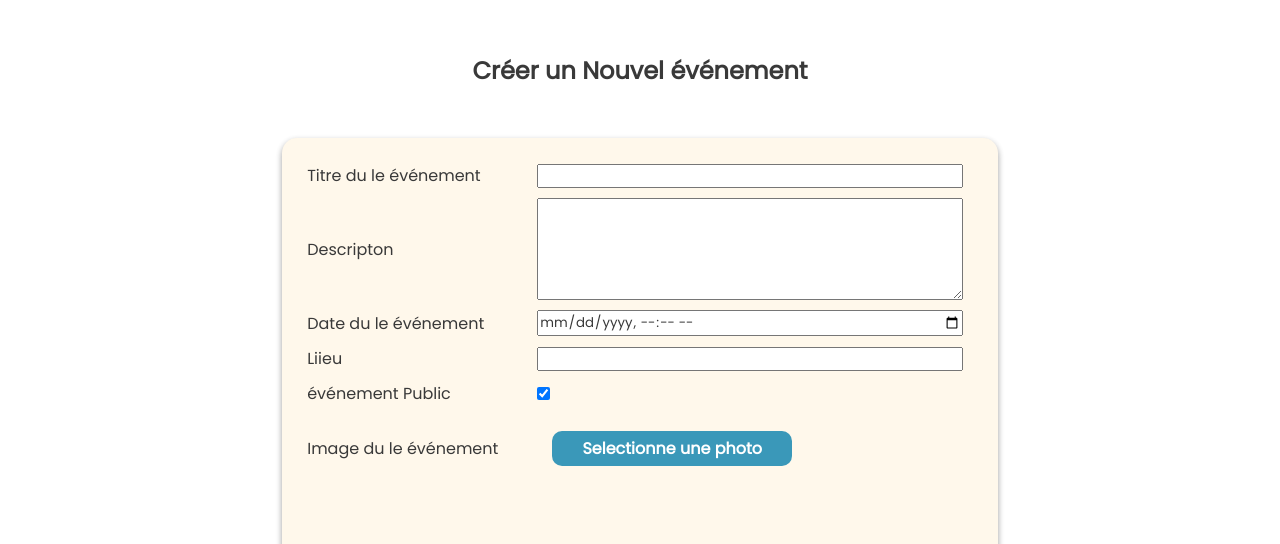
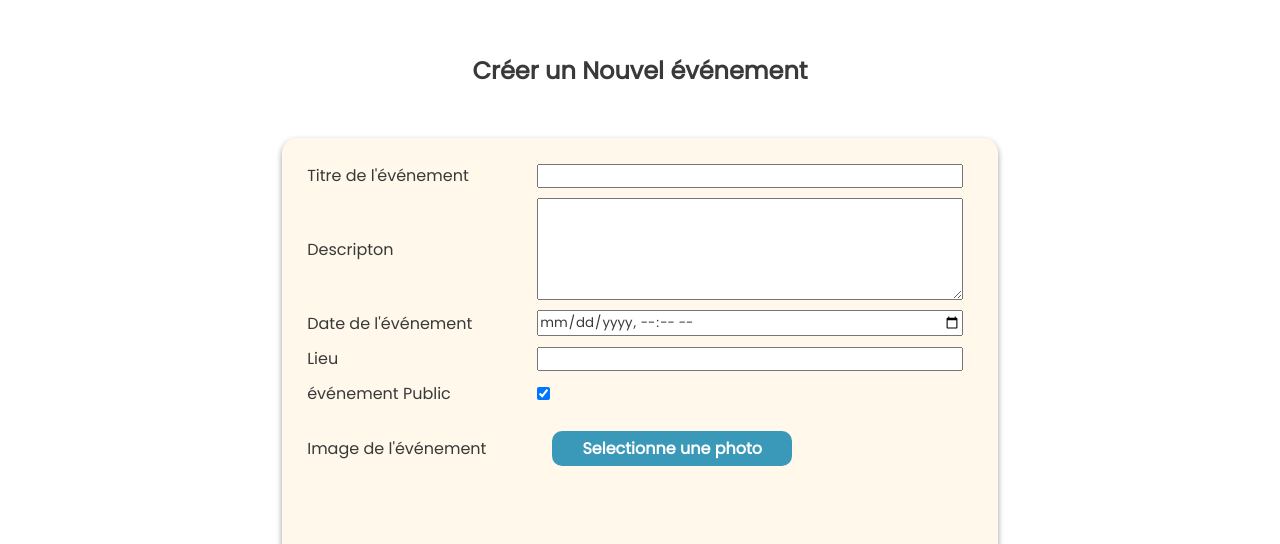
Before and after one commit to Aik4ya/Partiel2024Groupe3, a PHP site: page /creation-event.php in a window 1280 px wide. Shown: the part 47-591 px from the top of the page. Run offline with PHP 8.4, Linux system fonts and the light colour scheme; a user stored in the database is signed in.

Commit message:
résolution ticket 6

```diff
--- a/creation-event.php
+++ b/creation-event.php
@@ -114,7 +114,7 @@ if ($_SERVER["REQUEST_METHOD"] == "POST") {
         <h2>Créer un Nouvel événement</h2>
         <form action="<?php echo htmlspecialchars($_SERVER["PHP_SELF"]); ?>" method="post" enctype="multipart/form-data">
             <div>
-                <label>Titre du le événement</label>
+                <label>Titre de l'événement</label>
                 <input type="text" name="title" maxlength="50" value="<?php echo $title; ?>">
                 <span><?php echo $title_err; ?></span>
             </div>
@@ -124,12 +124,12 @@ if ($_SERVER["REQUEST_METHOD"] == "POST") {
                 <span><?php echo $description_err; ?></span>
             </div>
             <div>
-                <label>Date du le événement</label>
+                <label>Date de l'événement</label>
                 <input type="datetime-local" name="event_date" value="<?php echo $event_date; ?>">
                 <span><?php echo $event_date_err; ?></span>
             </div>
             <div>
-                <label>Liieu</label>
+                <label>Lieu</label>
                 <input type="text" name="location" maxlength="60" value="<?php echo $location; ?>">
                 <span><?php echo $location_err; ?></span>
             </div>
@@ -138,7 +138,7 @@ if ($_SERVER["REQUEST_METHOD"] == "POST") {
                 <input type="checkbox" name="is_public" <?php echo $is_public ? 'checked' : ''; ?>>
             </div>
             <div>
-                <label>Image du le événement</label>
+                <label>Image de l'événement</label>
                 <label for="fileInput" class="custom-file-input">Selectionne une photo</label>
                 <input type="file" id="fileInput" name="profile_image" accept="image/*" style="display: none;">
                 <span><?php echo $image_err; ?></span>
```
